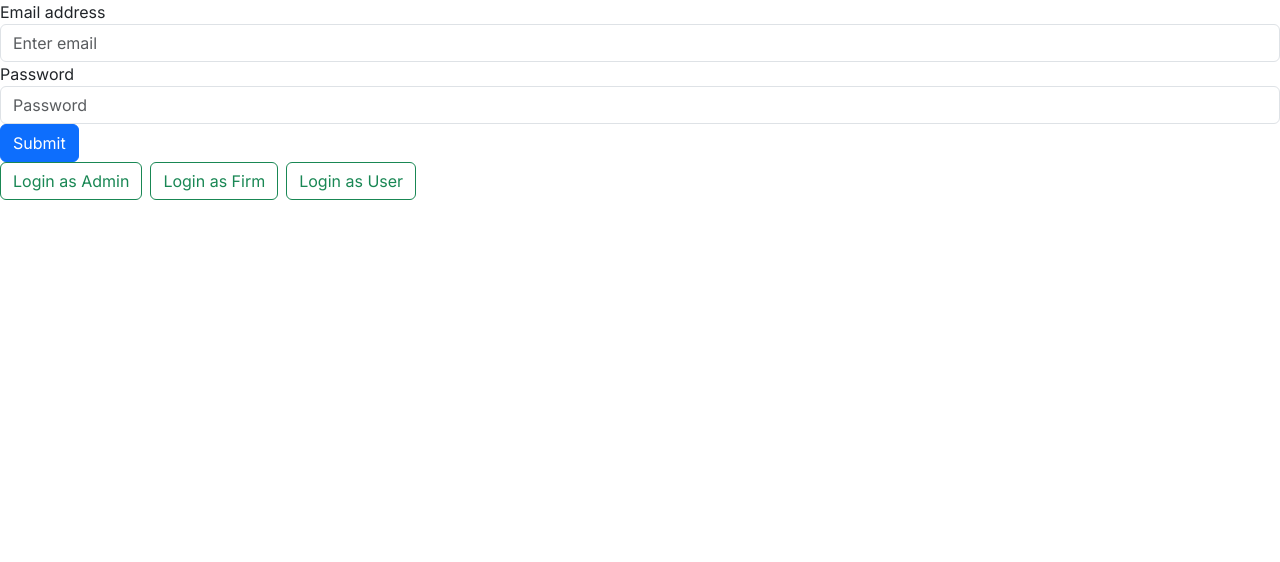
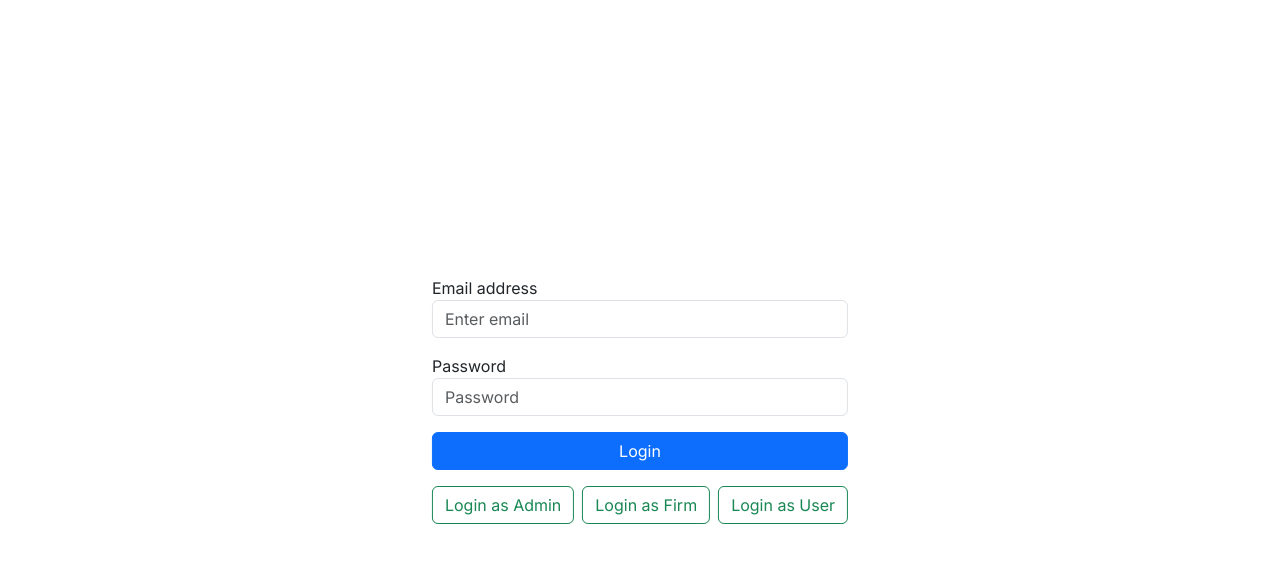
Before and after one commit to Karto1000/Autovermietung-UI, a Next.js app: page /login in a window 1280 px wide. Shown: the top 562 px of the page. Built offline with nearby package versions, Linux system fonts and the light colour scheme.

Commit message:
Style login page

```diff
--- a/src/app/login/page.tsx
+++ b/src/app/login/page.tsx
@@ -3,6 +3,7 @@
 import React, {ChangeEvent, FormEvent, useEffect, useState} from "react";
 import {login} from "../../../lib/login";
 import {useRouter} from "next/navigation";
+import styles from "../../../styles/pages/login/page.module.scss"
 
 export default function Login() {
   const [email, setEmail] = useState<string>("")
@@ -31,8 +32,8 @@ export default function Login() {
   }
 
   return (
-    <div>
-      <form onSubmit={onSubmit}>
+    <div className={styles.main}>
+      <form onSubmit={onSubmit} className="modalForm">
         <div className="form-group">
           <label htmlFor="email">Email address</label>
           <input type="email" className="form-control" id="email" value={email} aria-describedby="emailHelp"
@@ -47,7 +48,7 @@ export default function Login() {
                    setPassword(e.target.value)
                  }}/>
         </div>
-        <button type="submit" className="btn btn-primary">Submit</button>
+        <button type="submit" className="btn btn-primary">Login</button>
       </form>
 
       <div className={"d-flex gap-2"}>
--- a/styles/globals.scss
+++ b/styles/globals.scss
@@ -3,3 +3,13 @@
   flex-direction: column;
   gap: 16px;
 }
+
+html {
+  width: 100%;
+  height: 100%;
+}
+
+body {
+  width: 100%;
+  height: 100%;
+}
--- /dev/null
+++ b/styles/pages/login/page.module.scss
@@ -0,0 +1,16 @@
+@import "../../variables";
+
+.main {
+  display: flex;
+  flex-direction: column;
+  gap: $size-100;
+
+  position: absolute;
+  width: fit-content;
+  height: fit-content;
+
+  top: 50%;
+  left: 50%;
+
+  transform: translate(-50%, -50%);
+}
```
